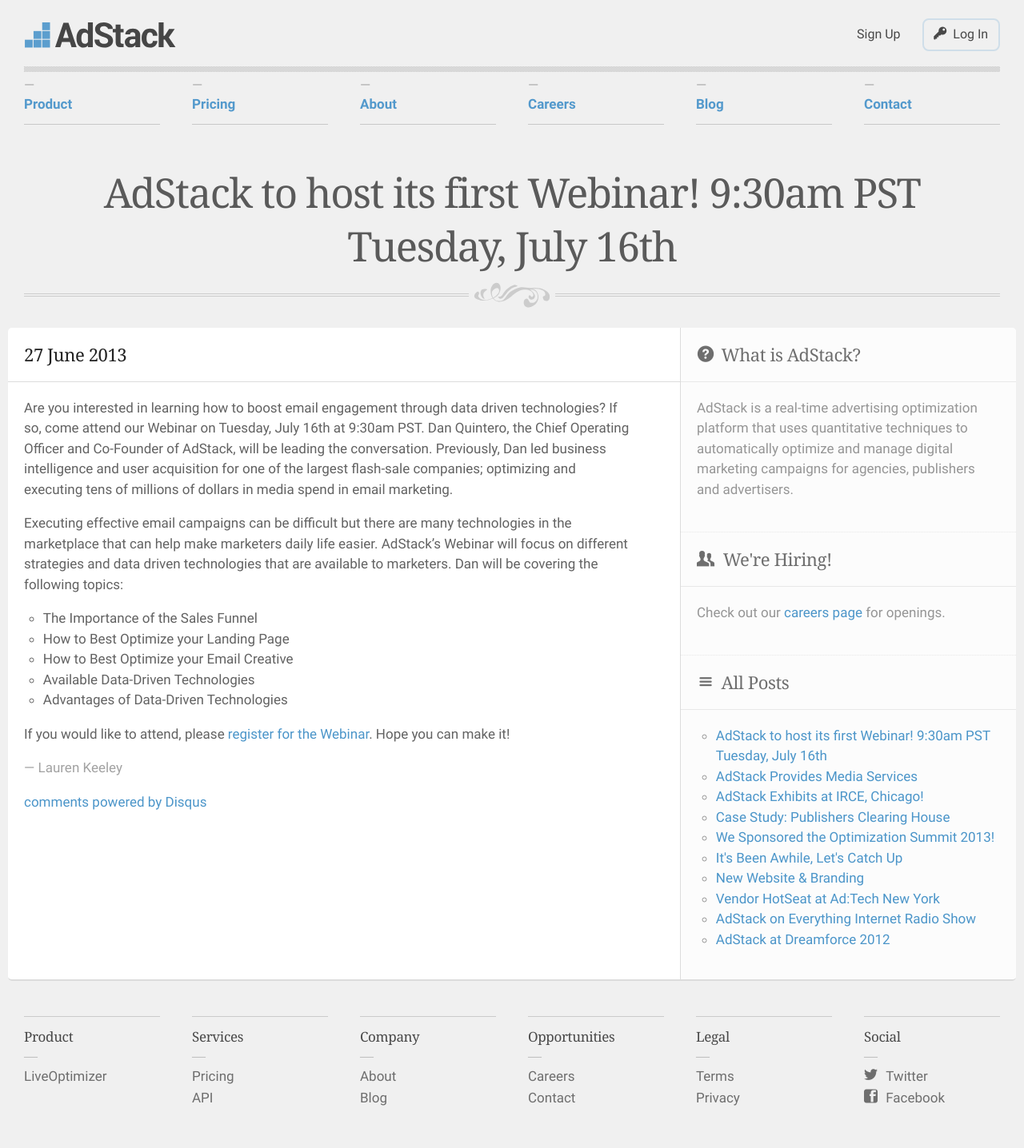
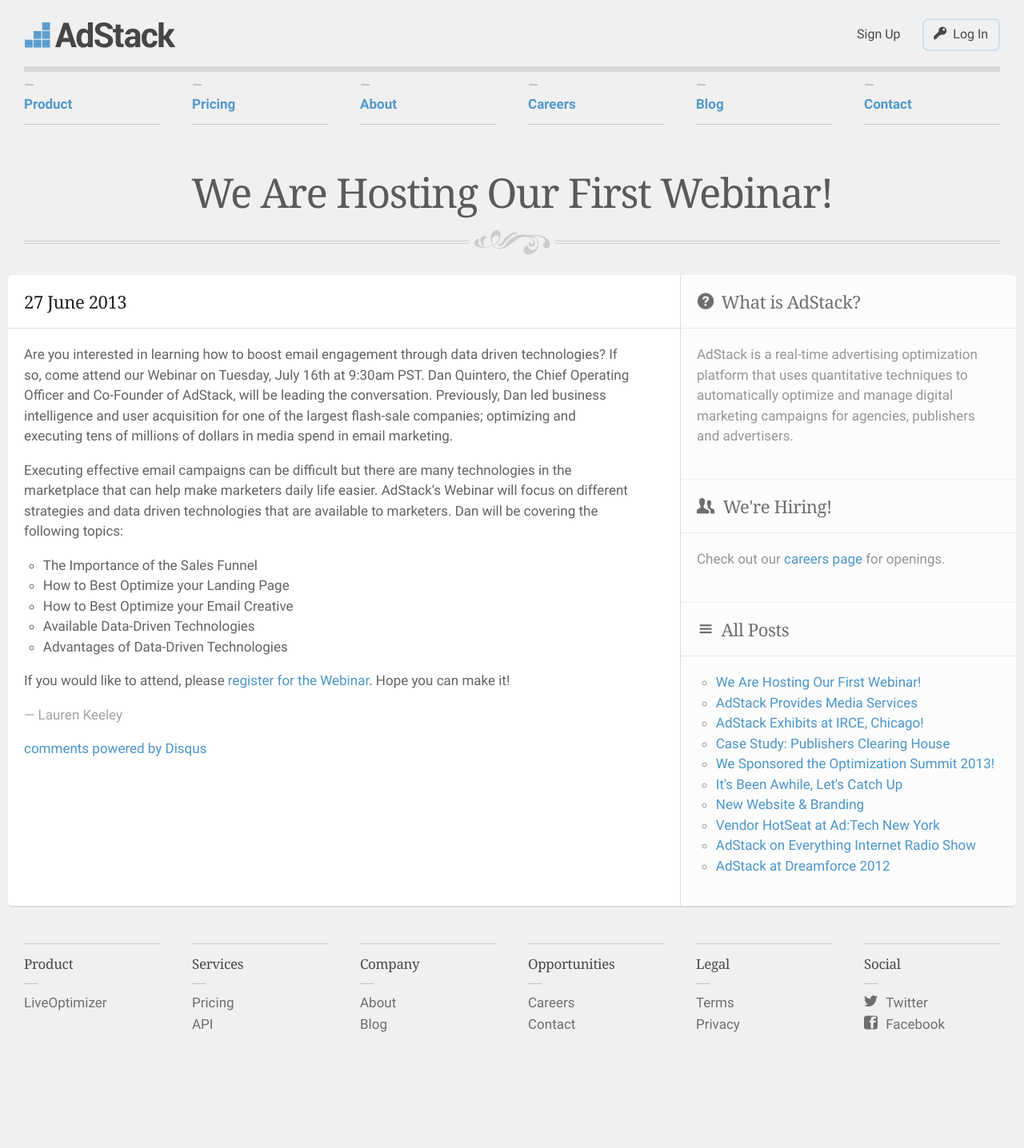
Before and after one commit to AdStack/adstack.github.io, a Jekyll site: the page built from blog/_posts/2013-06-27-first-webinar.md, in a window 1280 px wide. Shown: the whole page at 80% size. Built offline with Jekyll 4.4.1, drawn with Linux system fonts in a browser that asks for light colours; some web fonts are replaced; comment, search, counter and statistics services are not loaded; after the commit the page ends 1344 px from its top, so only the background shows below that.

Commit message:
update title

```diff
--- a/blog/_posts/2013-06-27-first-webinar.md
+++ b/blog/_posts/2013-06-27-first-webinar.md
@@ -1,6 +1,6 @@
 ---
 layout: single
-title: AdStack to host its first Webinar! 9:30am PST Tuesday, July 16th
+title: We Are Hosting Our First Webinar!
 author: Lauren Keeley
 ---
 
```
